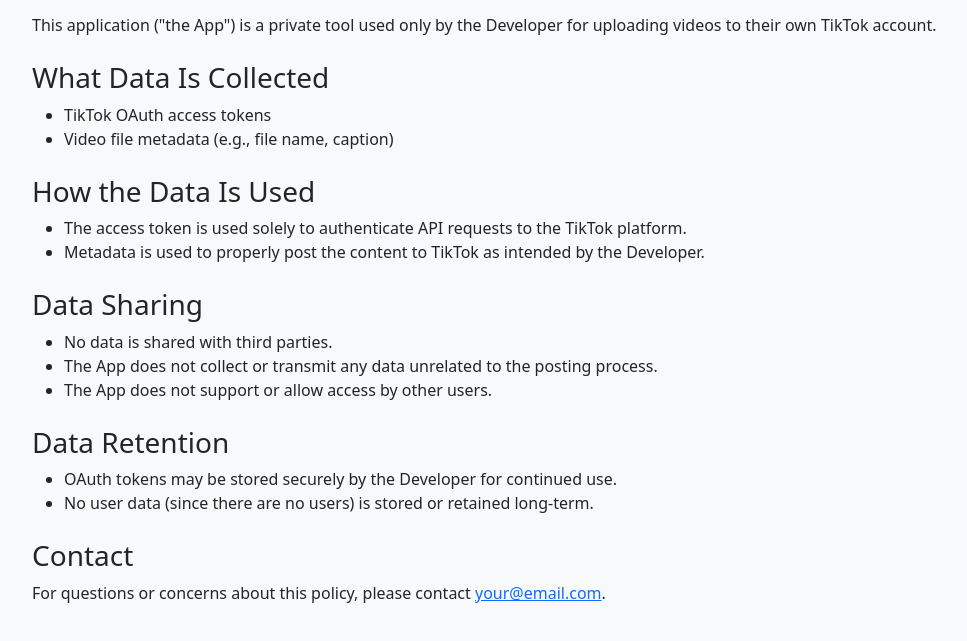
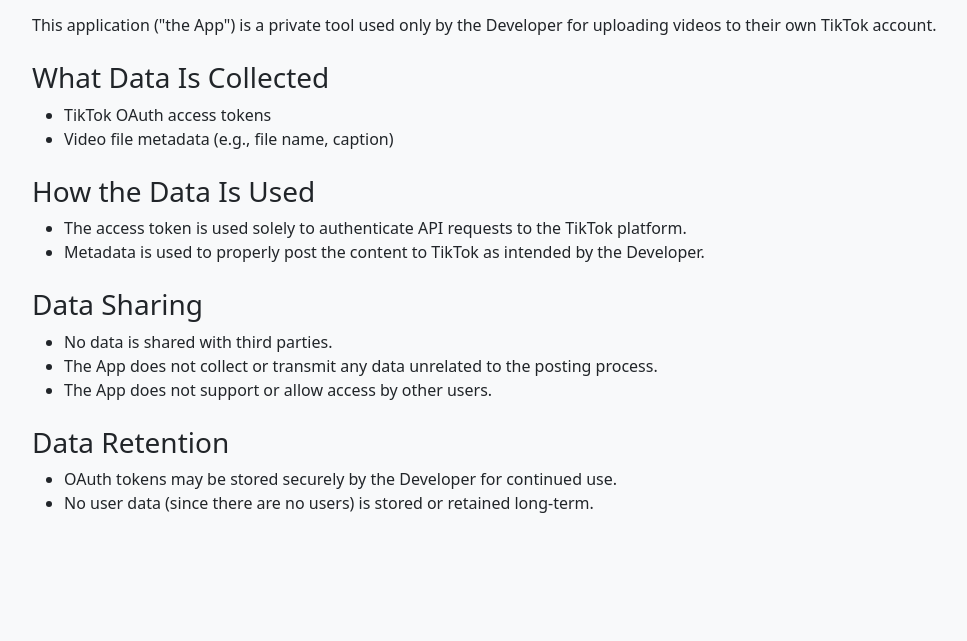
Before and after one commit to Chazmus/frumpleburgs-policies, a plain HTML site: page privacy.html in a window 1280 px wide. Shown: the part 147-788 px from the top of the page, without its empty margins (50-1017 px from the left). Drawn offline with nearby package versions, Linux system fonts and the light colour scheme.

Commit message:
Remove a line

```diff
--- a/privacy.html
+++ b/privacy.html
@@ -37,9 +37,6 @@
       <li>OAuth tokens may be stored securely by the Developer for continued use.</li>
       <li>No user data (since there are no users) is stored or retained long-term.</li>
     </ul>
-
-    <h3 class="mt-4">Contact</h3>
-    <p>For questions or concerns about this policy, please contact <a href="mailto:your@email.com">your@email.com</a>.</p>
   </div>
 </body>
 </html>
```
Also changed, not shown: terms.html (+0 -2 lines).
